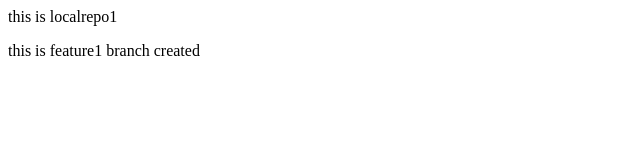
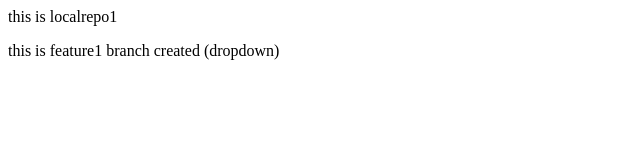
Before and after one commit to KshitijK21/localrepo1, a plain HTML site: page index.html in a window 1280 px wide. Shown: the full height of the page, 0-640 px from the left. Drawn offline with Linux system fonts and the light colour scheme.

```diff
--- a/index.html
+++ b/index.html
@@ -1,2 +1,2 @@
 <p> this is localrepo1</p>
-<p>this is feature1 branch created</p>
+<p>this is feature1 branch created (dropdown)</p>
```
